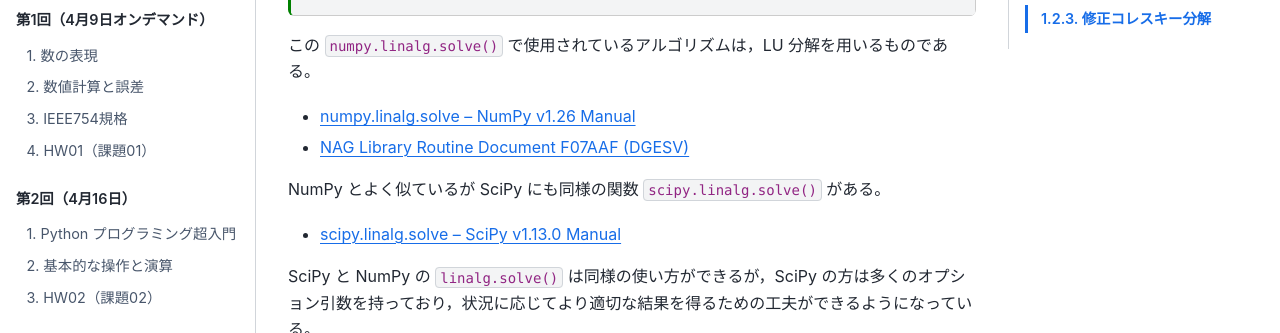
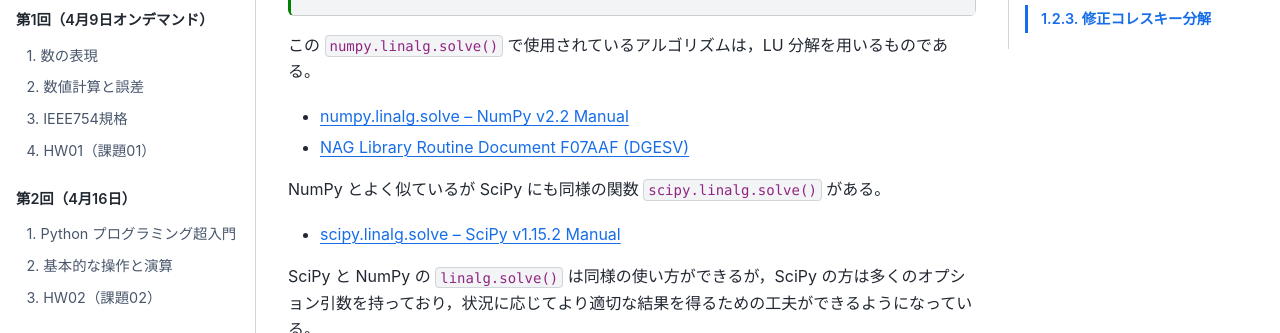
Before and after one commit to dfukagaw28/lec-numana, a Jupyter Book: the page built from docs/lec04/sle_lu.md, in a window 1280 px wide and 900 px high, scrolled down 360 px. Shown: the part 154-487 px from the top of the window. Built offline with Jupyter Book 1.0.4 settings and Sphinx 7.4.7 and the Sphinx Book theme 1.1.4, drawn with Linux system fonts in a browser that asks for light colours.

Commit message:
Improve lec04

```diff
--- a/docs/lec04/sle_lu.md
+++ b/docs/lec04/sle_lu.md
@@ -35,12 +35,12 @@ x = np.linalg.solve(A, b)
 
 この `numpy.linalg.solve()` で使用されているアルゴリズムは，LU 分解を用いるものである。
 
-- [numpy.linalg.solve -- NumPy v1.26 Manual](https://numpy.org/doc/1.26/reference/generated/numpy.linalg.solve.html)
+- [numpy.linalg.solve -- NumPy v2.2 Manual](https://numpy.org/doc/2.2/reference/generated/numpy.linalg.solve.html)
 - [NAG Library Routine Document F07AAF (DGESV)](https://www.nag.com/numeric/fl/nagdoc_fl26/pdf/f07/f07aaf.pdf)
 
 NumPy とよく似ているが SciPy にも同様の関数 `scipy.linalg.solve()` がある。
 
-- [scipy.linalg.solve -- SciPy v1.13.0 Manual](https://docs.scipy.org/doc/scipy-1.13.0/reference/generated/scipy.linalg.solve.html)
+- [scipy.linalg.solve -- SciPy v1.15.2 Manual](https://docs.scipy.org/doc/scipy-1.15.2/reference/generated/scipy.linalg.solve.html)
 
 SciPy と NumPy の `linalg.solve()` は同様の使い方ができるが，SciPy の方は多くのオプション引数を持っており，状況に応じてより適切な結果を得るための工夫ができるようになっている。
 
```
